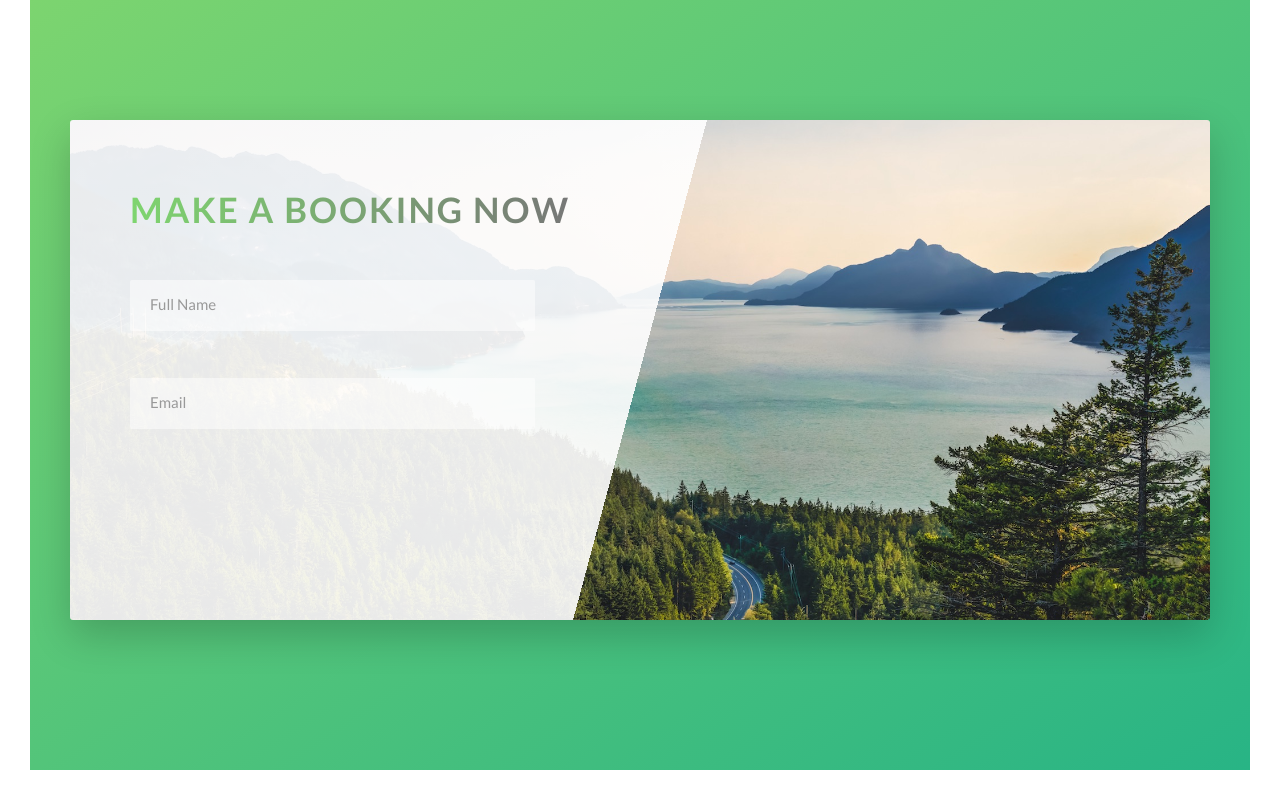
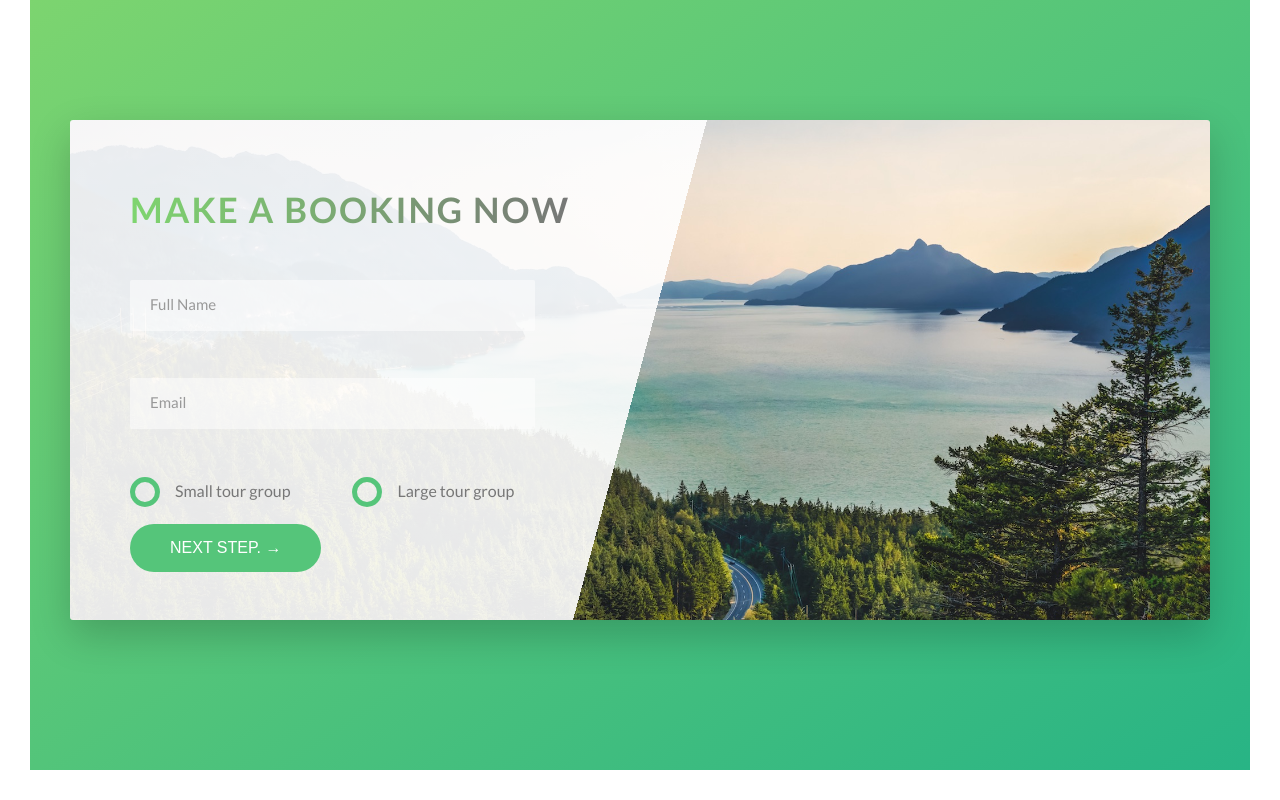
Before and after one commit to fgerner/natours, a website: page index.html in a window 1280 px wide. Shown: the part 4581-5381 px from the top of the page. Drawn offline with Linux system fonts and the light colour scheme.

Commit message:
styling form section

```diff
--- a/index.html
+++ b/index.html
@@ -253,13 +253,34 @@
                         <div class="u-margin-bottom-medium">
                             <h2 class="heading-secondary">Make a booking now</h2>
                         </div>
-                        <div class="form__group">
+                        <div class="form__group u-margin-bottom-medium">
                             <input id="fullName" type="text" class="form__input" placeholder="Full Name" required>
                             <label for="fullName" class="form__label">Full Name</label>
                         </div>
-                        <div class="form__group">
+                        <div class="form__group u-margin-bottom-medium">
                             <input id="email" type="email" class="form__input" placeholder="Email" required>
                             <label for="email" class="form__label">Email</label>
+                        </div>
+                        <div class="form__group">
+                            <div class="form__radio-group">
+                                <input type="radio" class="form__radio-input" id="small-tours" name="size">
+                                <label for="small-tours" class="form__radio-label">
+                                    <span class="form__radio-button">
+                                    </span>
+                                    Small tour group
+                                </label>
+                            </div>
+                            <div class="form__radio-group">
+                                <input type="radio" class="form__radio-input" id="large-tours" name="size">
+                                <label for="large-tours" class="form__radio-label">
+                                    <span class="form__radio-button">
+                                    </span>
+                                    Large tour group
+                                </label>
+                            </div>
+                        </div>
+                        <div class="form-group">
+                            <button class="btn btn--green">Next step. &rarr;</button>
                         </div>
                     </form>
                 </div>
--- a/sass/base/_utilities.scss
+++ b/sass/base/_utilities.scss
@@ -1,19 +1,24 @@
 .u-center-text {
   text-align: center;
+  !important;
 }
 
 .u-margin-bottom-big {
   margin-bottom: 8rem;
+  !important;
 }
 
 .u-margin-top-big {
   margin-top: 8rem;
+  !important;
 }
 
 .u-margin-bottom-small {
   margin-bottom: 2rem;
+  !important;
 }
 
 .u-margin-bottom-medium {
   margin-bottom: 4rem;
+  !important;
 }
--- a/sass/components/_button.scss
+++ b/sass/components/_button.scss
@@ -1,5 +1,5 @@
 .btn {
-
+  &,
   &:link,
   &:visited {
     font-size: $default-font-size;
@@ -10,6 +10,9 @@
     border-radius: 10rem;
     transition: all .2s;
     position: relative;
+
+    border: none;
+    cursor: pointer;
   }
 
   &:hover {
@@ -22,7 +25,9 @@
     }
   }
 
-  &:active {
+  &:active,
+  &:focus {
+    outline: none;
     transform: translateY(-1px);
     box-shadow: 0 .5rem 1rem rgba($color-black, 0.2);
   }
--- a/sass/components/_form.scss
+++ b/sass/components/_form.scss
@@ -45,4 +45,50 @@
     visibility: hidden;
     transform: translateY(-4rem);
   }
+
+  &__radio-group {
+    width: 49%;
+    display: inline-block;
+  }
+
+  &__radio-input {
+    display: none;
+  }
+
+  &__radio-label {
+    font-size: $default-font-size;
+    cursor: pointer;
+    position: relative;
+    padding-left: 4.5rem;
+  }
+
+  &__radio-button {
+    height: 3rem;
+    width: 3rem;
+    border: 5px solid $color-primary;
+    border-radius: 50%;
+    display: inline-block;
+    position: absolute;
+    left: 0;
+    top: -.4rem;
+
+    &::after {
+      content: "";
+      display: block;
+      width: 1.3rem;
+      height: 1.3rem;
+      border-radius: 50%;
+      position: absolute;
+      top: 50%;
+      left: 50%;
+      transform: translate(-50%, -50%);
+      background-color: $color-primary;
+      opacity: 0;
+      transition: opacity .2s;
+    }
+  }
+
+  &__radio-input:checked ~ &__radio-label &__radio-button::after {
+    opacity: 1;
+  }
 }
```
Also changed, not shown: css/style.css.
